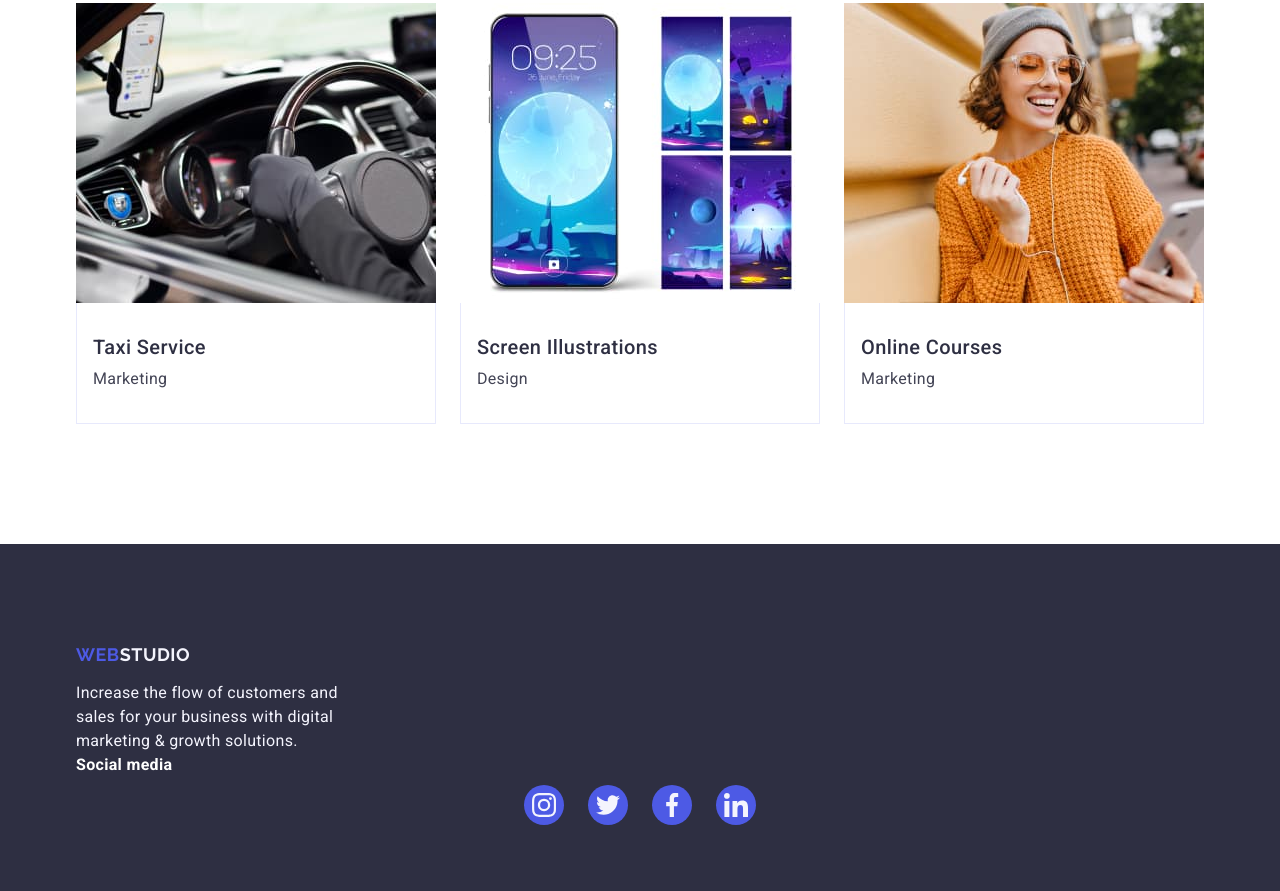
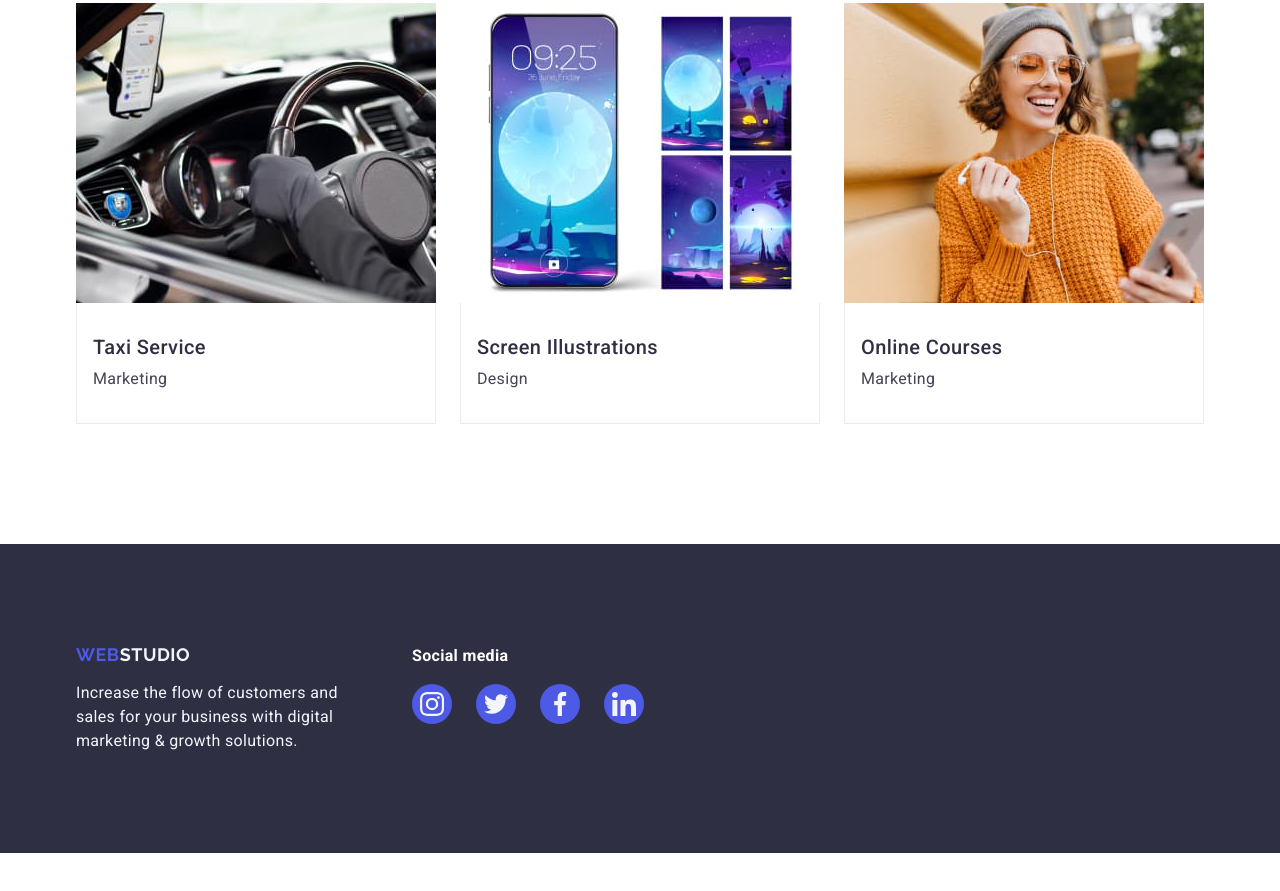
Before and after one commit to ArtemSuleymanov/goit-markup-hw-04, a plain HTML site: page index.html in a window 1280 px wide. Shown: the part 2751-3642 px from the top of the page. After the commit the page ends 3604 px from the top, so only its background shows below. Drawn offline with nearby package versions, Linux system fonts and the light colour scheme.

Commit message:
commit message

```diff
--- a/css/styles.css
+++ b/css/styles.css
@@ -416,6 +416,16 @@ text-align: left;
   padding: 100px 0;
   background: #2e2f42;
 }
+
+.container-footer{
+  flex-direction: row;
+    display: flex;
+    gap: 72px;
+    justify-content: flex-start;
+    align-items: baseline;
+  margin: auto;
+  width: 1158px;
+}
 .footer-link {
   display: inline-block;
   margin-bottom: 16px;
@@ -474,5 +484,11 @@ max-width: 264px;
   align-items: center;
   justify-content: center;
   flex-direction: row;
-  margin-top: 8px;
+  margin-top: 16px;
+  transition: color 250ms cubic-bezier(0.4, 0, 0.2, 1);
 }
+
+.footer-link-icon:hover,
+.footer-link-icon:focus{
+  background-color: #31d0aa;
+}
--- a/index.html
+++ b/index.html
@@ -396,6 +396,7 @@
         Increase the flow of customers and sales for your business with digital
         marketing & growth solutions.
       </p>
+        </div>
       <div class="footer-title-icon">
         <h3 class="footer-item">Social media</h3>
         <ul class="footer-list-icon">
@@ -407,21 +408,21 @@
           </a>
           </li>
           <li class="team-item-icon">
-            <a class="link-icon" href="">
+            <a class="footer-link-icon" href="">
             <svg class="team-icon" width="24" height="24">
               <use href="./images/icons.svg#icon-twitter"></use>
             </svg>
           </a>
           </li>
           <li class="team-item-icon">
-            <a class="link-icon" href="">
+            <a class="footer-link-icon" href="">
             <svg class="team-icon" width="24" height="24">
               <use href="./images/icons.svg#icon-facebook"></use>
             </svg>
           </a>
           </li>
           <li class="team-item-icon">
-            <a class="link-icon" href="">
+            <a class="footer-link-icon" href="">
             <svg class="team-icon" width="24" height="24">
               <use href="./images/icons.svg#icon-linkedin"></use>
             </svg>
@@ -429,9 +430,7 @@
           </li>
         </ul>
       </div>
-    </div>
       </div>
-    </div>
     </footer>
   </body>
 </html>
```
